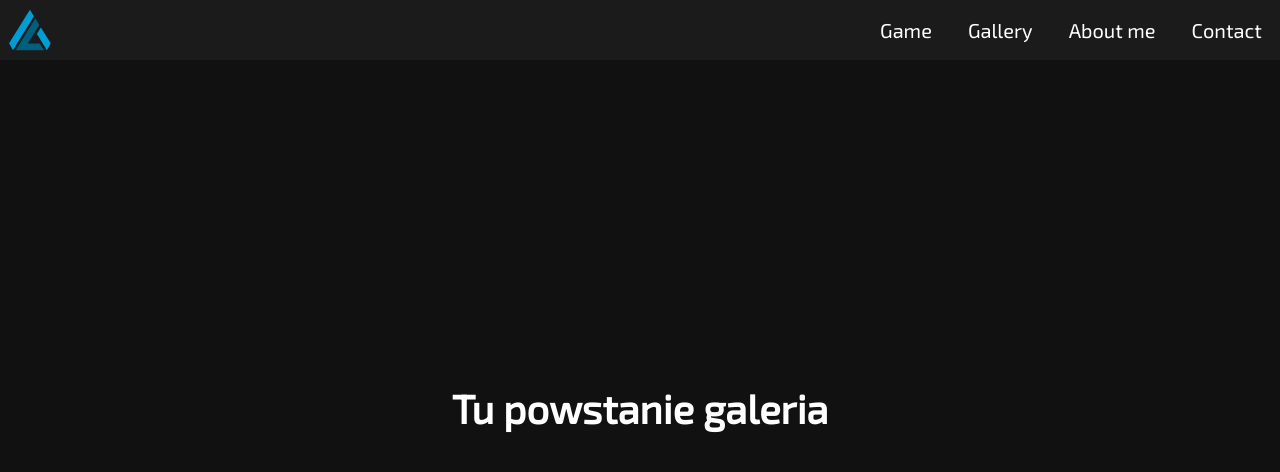
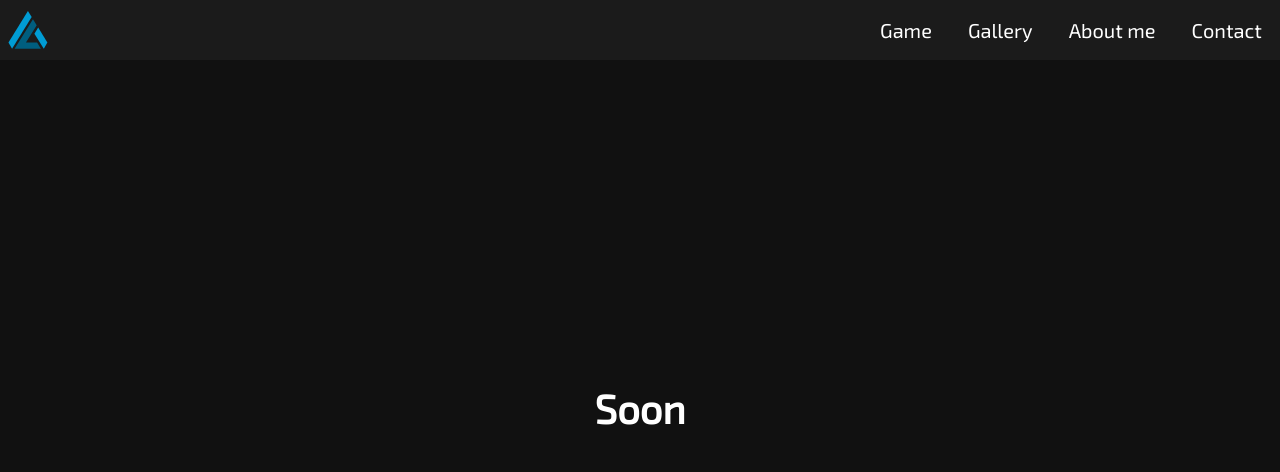
Before and after one commit to areklt/areklt.github.io, a plain HTML site: page gallery.html in a window 1280 px wide. Drawn offline with Linux system fonts and the light colour scheme.

Commit message:
Update gallery.html

```diff
--- a/gallery.html
+++ b/gallery.html
@@ -22,7 +22,7 @@
 
     <section>
         <div id="top">
-            <h1>Tu powstanie galeria</h1>
+            <h1>Soon</h1>
         </div>
 
         </div>
```
